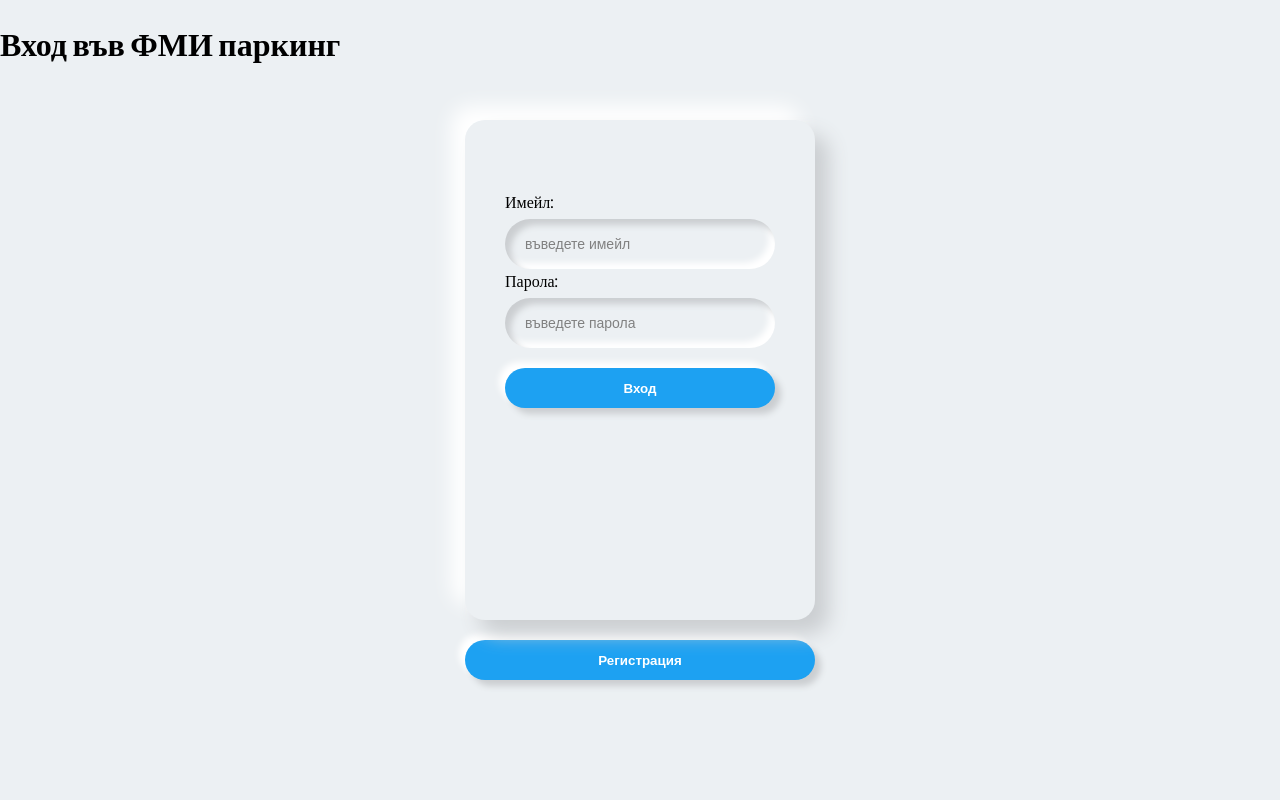
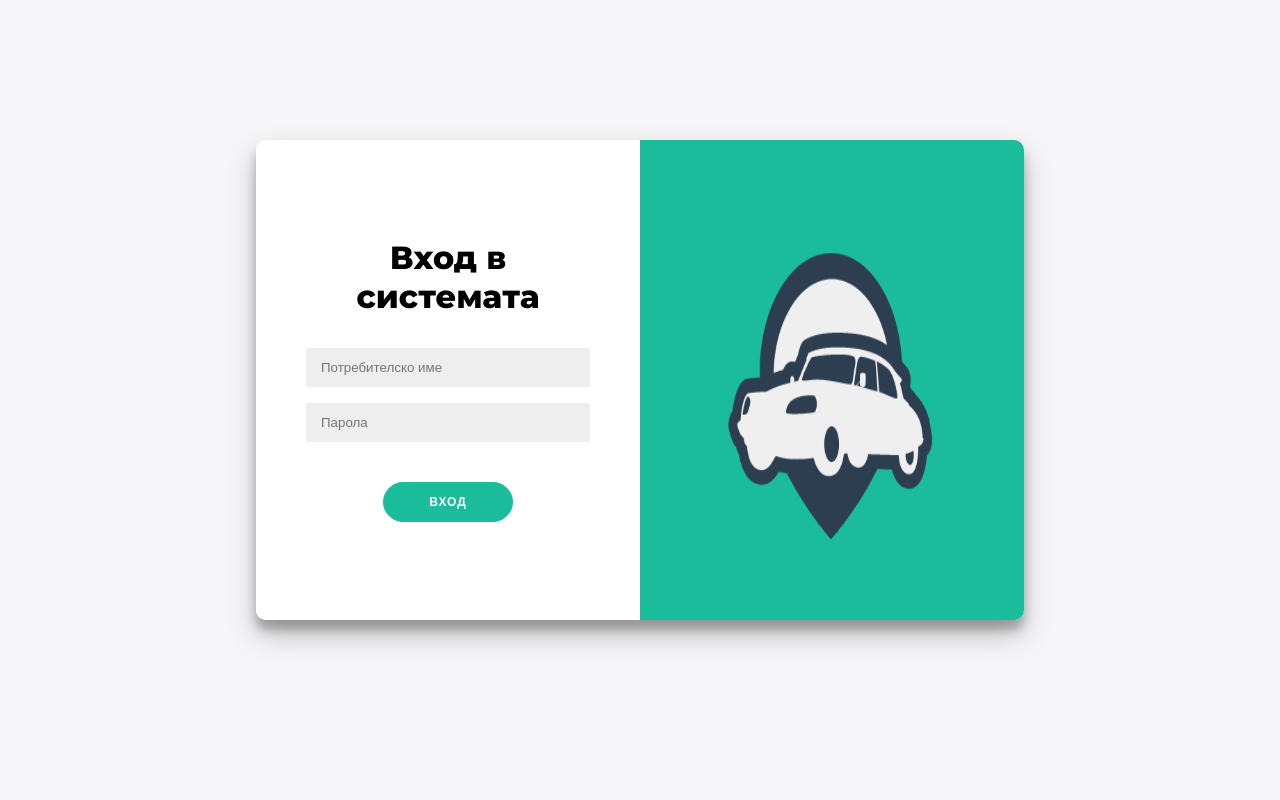
Before and after one commit to krinkv/FMI-parking, a PHP site: page /components/login/login.html in a window 1280 px wide. Run offline with PHP 8.4, Linux system fonts and the light colour scheme.

Commit message:
finetune login page

```diff
--- a/FMI-parking/client/components/login/css/login_style.css
+++ b/FMI-parking/client/components/login/css/login_style.css
@@ -1,118 +1,203 @@
-@import url('https://fonts.googleapis.com/css2?family=Poppins:wght@400;900&display=swap');
+@import url('https://fonts.googleapis.com/css?family=Montserrat:400,800');
 
-input {
-  caret-color: red;
+* {
+	box-sizing: border-box;
 }
 
 body {
-  margin: 0;
-  width: 100vw;
-  height: 100vh;
-  background: #ecf0f3;
-  display: flex;
-  align-items: center;
-  text-align: center;
-  justify-content: center;
-  place-items: center;
-  overflow: hidden;
-  font-family: poppins;
-}
+	background: #f6f5f7;
+	display: flex;
+	justify-content: center;
+	align-items: center;
+	flex-direction: column;
+	font-family: 'Montserrat', sans-serif;
+	height: 100vh;
+	margin: -20px 0 0px;
 
-.container {
-  position: relative;
-  width: 350px;
-  height: 500px;
-  border-radius: 20px;
-  padding: 40px;
-  box-sizing: border-box;
-  background: #ecf0f3;
-  box-shadow: 14px 14px 20px #cbced1, -14px -14px 20px white;
-}
-
-.brand-logo {
-  height: 100px;
-  width: 100px;
-  background: url("https://img.icons8.com/color/100/000000/twitter--v2.png");
-  margin: auto;
-  border-radius: 50%;
-  box-sizing: border-box;
-  box-shadow: 7px 7px 10px #cbced1, -7px -7px 10px white;
-}
-
-.brand-title {
-  margin-top: 10px;
-  font-weight: 900;
-  font-size: 1.8rem;
-  color: #1DA1F2;
-  letter-spacing: 1px;
-}
-
-.inputs {
-  text-align: left;
-  margin-top: 30px;
-}
-
-label, input, button {
-  display: block;
-  width: 100%;
-  padding: 0;
-  border: none;
-  outline: none;
-  box-sizing: border-box;
-}
-
-label {
-  margin-bottom: 4px;
-}
-
-label:nth-of-type(2) {
-  margin-top: 12px;
-}
-
-input::placeholder {
-  color: gray;
-}
-
-input {
-  background: #ecf0f3;
-  padding: 10px;
-  padding-left: 20px;
-  height: 50px;
-  font-size: 14px;
-  border-radius: 50px;
-  box-shadow: inset 6px 6px 6px #cbced1, inset -6px -6px 6px white;
-}
-
-button {
-  color: white;
-  margin-top: 20px;
-  background: #1DA1F2;
-  height: 40px;
-  border-radius: 20px;
-  cursor: pointer;
-  font-weight: 900;
-  box-shadow: 6px 6px 6px #cbced1, -6px -6px 6px white;
-  transition: 0.5s;
-}
-
-button:hover {
-  box-shadow: none;
-}
-
-a {
-  position: absolute;
-  font-size: 8px;
-  bottom: 4px;
-  right: 4px;
-  text-decoration: none;
-  color: black;
-  background: yellow;
-  border-radius: 10px;
-  padding: 2px;
+	/* color variables used later in the code */
+	--buttons: #1abc9c;
+	--buttonsHover: #1abc9c;
+	--white: #FFFFFF;
+	--gradient1: #FA7D67;
+	--gradient2: #FF416C;
+	--responseMessage: #FF4D4D;
+	--responseMessageBox: #FF4D4DB3;
+	--mainContainerShadow1: #00000040;
+	--mainContainerShadow2: #00000038;
 }
 
 h1 {
-  position: absolute;
-  top: 0;
-  left: 0;
+	font-weight: bold;
+	margin: 0;
+    margin-bottom: 3vh;
 }
+
+h2 {
+	text-align: center;
+}
+
+p {
+	font-size: 14px;
+	font-weight: 100;
+	line-height: 20px;
+	letter-spacing: 0.5px;
+	margin: 20px 0 30px;
+}
+
+img {
+    width: 100%;
+    height: 100%;
+}
+
+header{
+	display: flex;
+	width: 55%;
+	align-items: center;
+	text-align: center;
+	padding: 2vh 5vw;
+}
+
+/* Buttons */
+button {
+	border-radius: 20px;
+	border: 1px solid var(--buttons);
+	background-color: var(--buttons);
+	color: var(--white);
+	font-size: 12px;
+	font-weight: bold;
+	padding: 12px 45px;
+	letter-spacing: 1px;
+	text-transform: uppercase;
+	transition: transform 80ms ease-in;
+    margin-top: 4vh;
+}
+
+button:hover{
+	background-color: var(--buttonsHover);
+	cursor: pointer;
+}
+
+button:active {
+	transform: scale(0.95);
+}
+
+button:focus {
+	outline: none;
+}
+
+button.ghost {
+	background-color: transparent;
+	border-color: var(--white);
+}
+
+/* Form */
+form{
+	background-color: var(--white);
+	display: flex;
+	align-items: center;
+	justify-content: center;
+	flex-direction: column;
+	padding: 0 50px;
+	height: 100%;
+	text-align: center;
+}
+
+/* Form inputs */
+input, .custom-select {
+	background-color: #eee;
+	border: none;
+	padding: 12px 15px;
+	margin: 1vh 0;
+	width: 100%;
+}
+
+/* Main container for login and registration */
+.container {
+	background-color: var(--white);
+	border-radius: 10px;
+  	box-shadow: 0 14px 28px var(--mainContainerShadow1),
+			0 10px 10px var(--mainContainerShadow2);
+	position: relative;
+	overflow: hidden;
+	width: 60vw;
+	max-width: 100%;
+	min-height: 480px;
+}
+
+.form-container {
+	position: absolute;
+	top: 0;
+	height: 100%;
+	transition: all 0.6s ease-in-out;
+	overflow-y: scroll;
+}
+
+/* Devide into two parts */
+.sign-in-container {
+	left: 0;
+	width: 50%;
+	z-index: 2;
+}
+
+.logo-container {
+	left: 0;
+	width: 50%;
+	opacity: 0;
+	z-index: 1;
+}
+
+/* Error message login*/
+#response-message {
+    box-sizing: border-box;
+    margin-top: 1.5rem;
+    margin-bottom: 0;
+    padding: 1rem;
+    background-color: var(--responseMessage);
+    box-shadow: 0 0 1rem var(--responseMessageBox);
+    justify-content: space-evenly;
+}
+
+#response-message span {
+    color: var(--white);
+    display: flex;
+    align-items: center;
+    justify-content: center;
+}
+
+#response-message span p {
+    margin: 0;
+    text-align: center;
+}
+
+#response-message img {
+    width: 70px;
+    height: 60px;
+}
+
+.no-show {
+    display: none !important;
+}
+
+@keyframes show {
+	0%, 49.99% {
+		opacity: 0;
+		z-index: 1;
+	}
+
+	50%, 100% {
+		opacity: 1;
+		z-index: 5;
+	}
+}
+
+/* Slider container */
+.overlay-container {
+	position: absolute;
+	top: 0;
+	left: 50%;
+	width: 50%;
+	height: 100%;
+	overflow: hidden;
+	transition: transform 0.6s ease-in-out;
+	z-index: 100;
+}
--- a/FMI-parking/client/components/login/login.html
+++ b/FMI-parking/client/components/login/login.html
@@ -9,43 +9,20 @@
         <title>Login</title>
     </head>
     <body>
-    <main>
-        <!-- log in page header -->
-        <header>
-            <h1 id="system-name-header">Вход във ФМИ паркинг</h1>
-        </header>
-
-        <!-- log in form -->
-        <div class="container">
-            <div class="inputs">
+        <div class="container" id="container">
+            <div class="form-container sign-in-container">
                 <form id="login-form">
-
-                    <!-- email -->
-                    <div class="form-item">
-                        <label for="email"><span>Имейл:</span></label>
-                        <input type="email" placeholder="въведете имейл" required name="email" id="email">
-                    </div>
-
-                    <!-- password -->
-                    <div class="form-item">
-                        <label for="password"><span>Парола:</span></label>
-                        <input type="password" placeholder="въведете парола" required name="password" id="password">
-                    </div>
-
-                    <!-- submit button -->
-                    <div class="form-item button-container">
-                        <button type="submit" id="login-button">Вход</button>
-                    </div>
-
-                    <!-- response when a field was incorrect -->
+                    <h1>Вход в системата</h1>
+                    <input type="email" placeholder="Потребителско име" required name="email-login" id="email">
+                    <input type="password" placeholder="Парола" required name="password-login" id="password">
+                    <button type="submit" id="login-button" onclick="login()">Вход</button>
                     <div class="form-item no-show" id="response-message">
                     </div>
                 </form>
             </div>
+            <div class="overlay-container">
+                <img src="../../resources/logo.png" alt="Parking system logo">
             </div>
-
-        <!-- button for redirection over to the registration page in case the user doesn't have account -->
-        <button type="submit" id="to-registration-btn">Регистрация</button>
-    </main>
+        </div>
     </body>
 </html>
```
Also changed, not shown: FMI-parking/client/components/login/javascript/login.js (+34 -9 lines). Lines whose indentation alone changed are shown as unchanged.
